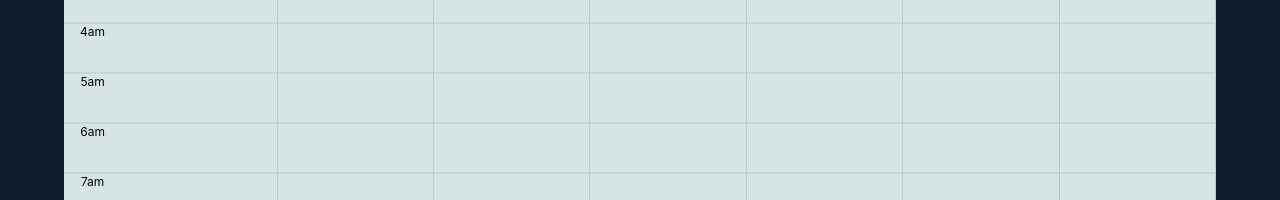
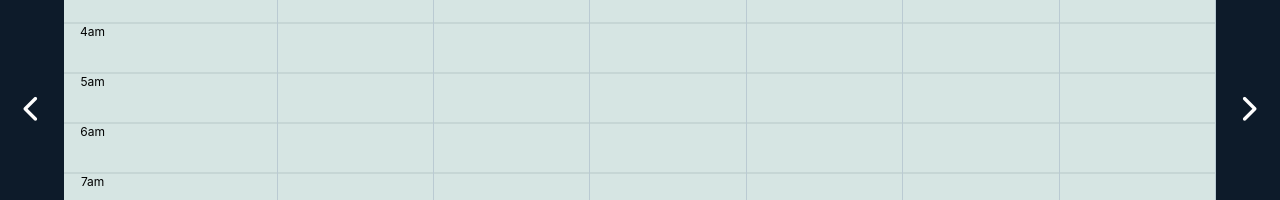
Before and after one commit to benf549/Calendar-App-Redux---React, a React (Create React App) app: page / in a window 1280 px wide. Shown: the part 290-490 px from the top of the page. Built offline with nearby package versions, Linux system fonts and the light colour scheme.

Commit message:
Added forward and backward buttons to switch between weeks. Now need to add multiday and sunday monday overflow.

```diff
--- a/src/App.css
+++ b/src/App.css
@@ -8,10 +8,26 @@
   background-color: #0D1B2A;
   min-height: 100vh;
   display: flex;
-  flex-direction: column;
+  flex-direction: row;
   align-items: center;
   justify-content: center;
 }
+
+.leftbutton, .rightbutton {
+  height: 10vh;
+  width: 5vw;
+  font-size: 1.7em;
+  color: white;
+  display: flex;
+  align-items: center;
+  justify-content: center;
+}
+.leftbutton:hover, .rightbutton:hover {
+  background-color: teal;
+
+}
+
+
 
 .content {
   height: 90vh;
--- a/src/App.js
+++ b/src/App.js
@@ -52,7 +52,6 @@ function App() {
 //!this function adds a week to the week array
   week = updateDays();
 
-  if (inc != 0) {
     let tempDate = new Date();
     let daynum;
     //this allows sunday to be the last index in the array rather than the first.
@@ -71,14 +70,15 @@ function App() {
     week = [];
     let weekinms = 7 * 24 * 60 * 60 * 1000;
     week = updateDays(dayforadd.getTime() + (weekinms*inc))
-  } else {
-  }
 
   //!want to use this syntax to change what week it is. Hook? The week is an empty array by default but we can set it to something with the update days function.
   let increment = () => {
     setinc(inc + 1)
   }
-  //const sayHello = () => console.log("Hello There");
+  let deincrement = () => {
+    setinc(inc - 1)
+  }
+  const sayHello = () => console.log("Hello There");
   let events = [{ "id": 1, "name": "General Physics II for Biology Majors", "time": "14 April 2020 09:00:00 EDT", "ends": "14 April 2020 09:50:00 EDT" }, { "id": 2, "name": "Organic Chemistry Lecture", "time": "07 April 2020 10:00:00 EDT", "ends": "07 April 2020 10:50:00 EDT" }];
 
   //Here i am going through each event in the event dictionary and checking if the event date (event.time) is the same date as a day in the week array.
@@ -106,12 +106,12 @@ function App() {
       // loop iterates through the week array and each 'z' corresponds to the day of the week.
       let day = week[z]
       // if the date of the event calculated by the loop of 'i' is equal to the the date of the day of the week that we're iterating with 'z'
-      if (eventday === day.getDate()) {
+      if ((eventday === day.getDate()) && (parsed.getMonth() === day.getMonth()) && (parsed.getFullYear() === day.getFullYear())) {
 
         //checks if the event is going to overflow the event grid (height + distance from the top are > 150vh)
 
         //!doesnt work for multiple overflows. only one.
-        //doesnt work for sunday->monday overflow.
+        //!doesnt work for sunday->monday overflow.
         if (totaltop + minbetweenheight > 150) {
           let overflowheight = (totaltop + minbetweenheight) - 150;
           weekofevents[day.getDay()].push(<CalendarEvent key={events[i].id} totaltop={totaltop} totalheight={minbetweenheight - overflowheight} title={events[i].name} />)
@@ -139,6 +139,7 @@ function App() {
 
   return (
     <div className="App">
+      <div className="leftbutton" onClick={deincrement}><i className="fas fa-chevron-left"></i></div>
       <div className="content">
         <div className="upper">
           <CalendarHead weekdays={week} />
@@ -152,11 +153,13 @@ function App() {
               </div>
             </div>
           </div>
-          <div className="neweventcircle" onClick={increment}>
+          <div className="neweventcircle" onClick={sayHello}>
             <i className="fas fa-plus"></i>
           </div>
         </div>
       </div>
+      <div className="rightbutton" onClick={increment}><i className="fas fa-chevron-right"></i></div>
+
     </div>
   );
 }
```
